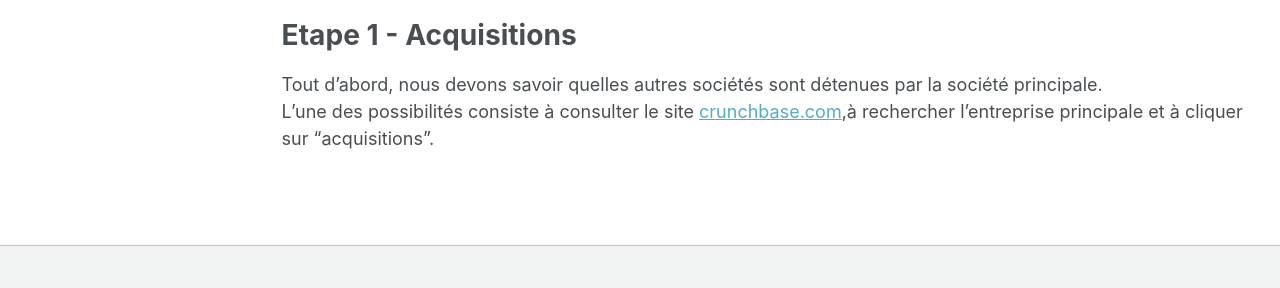
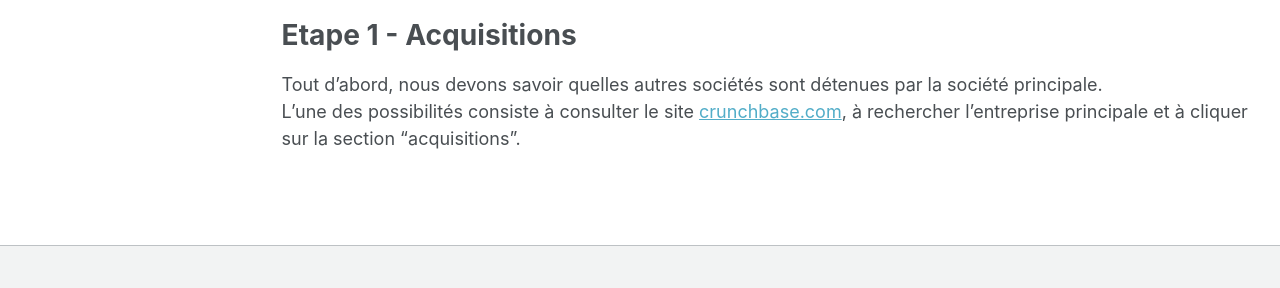
Before and after one commit to thackamura/thackamura.github.io, a Jekyll site: the page built from _pages/Bug_Bounty.md, in a window 1280 px wide and 900 px high, scrolled down 557 px. Shown: the part 526-814 px from the top of the window. Built offline with Jekyll 4.4.1, drawn with Linux system fonts in a browser that asks for light colours.

Commit message:
Update Bug_Bounty.md

```diff
--- a/_pages/Bug_Bounty.md
+++ b/_pages/Bug_Bounty.md
@@ -37,4 +37,4 @@
 Etape 1 - Acquisitions
 ======
 Tout d'abord, nous devons savoir quelles autres sociétés sont détenues par la société principale.
-<br/>L'une des possibilités consiste à consulter le site [crunchbase.com](https://www.crunchbase.com),à rechercher l'entreprise principale et à cliquer sur "acquisitions".
+<br/>L'une des possibilités consiste à consulter le site [crunchbase.com](https://www.crunchbase.com), à rechercher l'entreprise principale et à cliquer sur la section "acquisitions".
```
